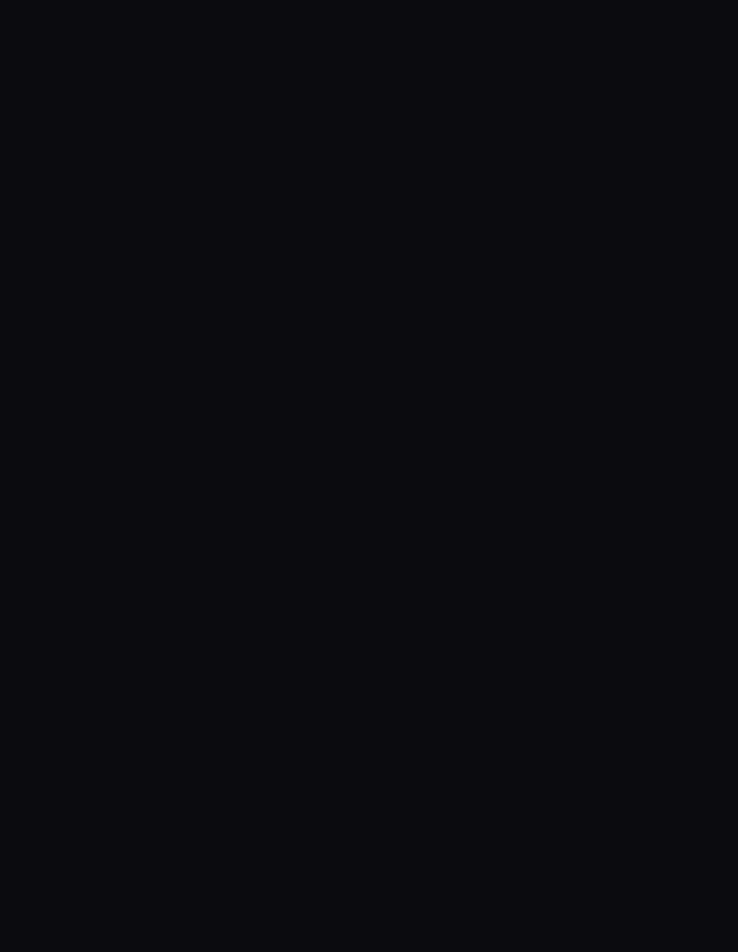
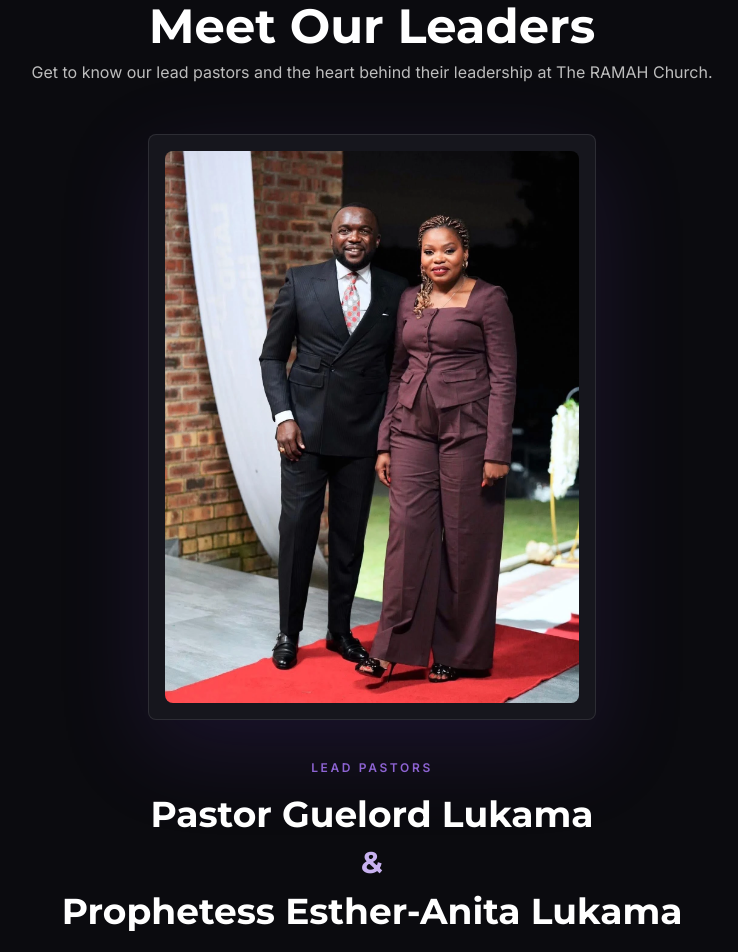
Before and after one commit to Armony-ftk/ramah-church, a Next.js app: page /about in a window 1280 px wide. Shown: the part 1860-2812 px from the top of the page, without its empty margins (268-1006 px from the left). Before the commit the page ends 1850 px from the top, so only its background shows below. Built offline with nearby package versions, Linux system fonts and the light colour scheme.

Commit message:
Added initial Meet our Leaders section

```diff
--- a/src/app/about/page.tsx
+++ b/src/app/about/page.tsx
@@ -1,3 +1,4 @@
+import MeetOurLeadersSection from "@/components/sections/about/MeetOurLeadersSection";
 import OurHistorySection from "@/components/sections/about/OurHistorySection";
 import PageHero from "@/components/sections/PageHero";
 
@@ -10,6 +11,7 @@
         description="Learn about the story, the people, and the vision behind The RAMAH Church."
       />
       <OurHistorySection />
+      <MeetOurLeadersSection />
     </>
   );
 }
--- /dev/null
+++ b/src/components/sections/about/MeetOurLeadersSection.tsx
@@ -0,0 +1,57 @@
+import Image from "next/image";
+
+import Container from "@/components/layout/Container";
+import SectionTitle from "@/components/ui/SectionTitle";
+import { aboutLeaders } from "@/data/about";
+
+export default function MeetOurLeadersSection() {
+  return (
+    <section className="border-t border-white/10 bg-[#0B0B0F] py-16 sm:py-20 lg:py-24">
+      <Container>
+        <SectionTitle
+          title={aboutLeaders.title}
+          description={aboutLeaders.description}
+          centered
+        />
+
+        <div className="mx-auto mt-10 w-full max-w-sm sm:mt-12 sm:max-w-md">
+          <div className="overflow-hidden rounded-lg border border-white/10 bg-[#16161D] p-3 shadow-[0_28px_90px_rgba(106,63,181,0.18)] sm:p-4">
+            <Image
+              src={aboutLeaders.image.src}
+              alt={aboutLeaders.image.alt}
+              width={1366}
+              height={1821}
+              sizes="(min-width: 640px) 448px, calc(100vw - 48px)"
+              className="h-auto w-full rounded-lg object-cover"
+            />
+          </div>
+        </div>
+
+        <div className="mx-auto mt-8 max-w-3xl text-center sm:mt-10">
+          <p className="text-xs font-semibold uppercase tracking-[0.22em] text-[#8D63D2]">
+            {aboutLeaders.role}
+          </p>
+
+          <h3 className="mt-4 font-heading text-3xl font-bold leading-tight text-white sm:text-4xl">
+            {aboutLeaders.names.map((name, index) => (
+              <span key={name} className="block">
+                {index > 0 ? (
+                  <span className="mx-auto my-2 block text-2xl text-[#C8B2F0] sm:text-3xl">
+                    {aboutLeaders.nameSeparator}
+                  </span>
+                ) : null}
+                {name}
+              </span>
+            ))}
+          </h3>
+
+          <div className="mx-auto mt-6 max-w-2xl space-y-5 text-base leading-8 text-[#D7D7DD] sm:text-lg sm:leading-9">
+            {aboutLeaders.biography.map((paragraph) => (
+              <p key={paragraph}>{paragraph}</p>
+            ))}
+          </div>
+        </div>
+      </Container>
+    </section>
+  );
+}
--- a/src/data/about.ts
+++ b/src/data/about.ts
@@ -13,6 +13,19 @@
   };
   paragraphs: string[];
   timeline: AboutHistoryTimelineItem[];
+};
+
+export type AboutLeaders = {
+  title: string;
+  description: string;
+  image: {
+    src: string;
+    alt: string;
+  };
+  role: string;
+  names: string[];
+  nameSeparator: string;
+  biography: string[];
 };
 
 export const aboutHistory: AboutHistory = {
@@ -36,3 +49,21 @@
     { label: "Today", description: "Reach. Teach. Empower." },
   ],
 };
+
+export const aboutLeaders: AboutLeaders = {
+  title: "Meet Our Leaders",
+  description:
+    "Get to know our lead pastors and the heart behind their leadership at The RAMAH Church.",
+  image: {
+    src: "/images/about/ramah-leaders.webp",
+    alt: "Pastor Guelord Lukama and Prophetess Esther-Anita Lukama",
+  },
+  role: "Lead Pastors",
+  names: ["Pastor Guelord Lukama", "Prophetess Esther-Anita Lukama"],
+  nameSeparator: "&",
+  // Placeholder/template biography pending official church approval.
+  biography: [
+    "Pastor Guelord Lukama and Prophetess Esther-Anita Lukama serve as the lead pastors of The RAMAH Church. Together, they carry a heart to see people encounter Christ, grow through the Word of God, and walk in the purpose God has prepared for their lives.",
+    "Their leadership reflects a commitment to prayer, biblical teaching, worship, family, and community. Through their service, The RAMAH Church continues to be a place where people are reached, taught, and empowered to live life as God destined for them.",
+  ],
+};
```
Also changed, not shown: public/images/about/ramah-leaders.webp (added).
